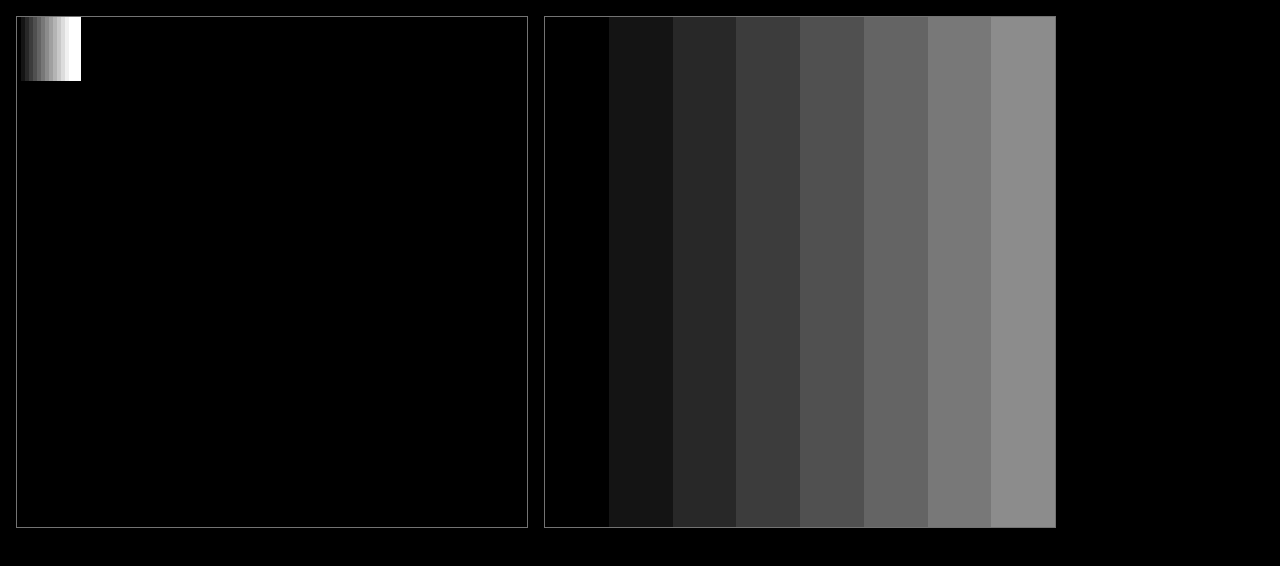
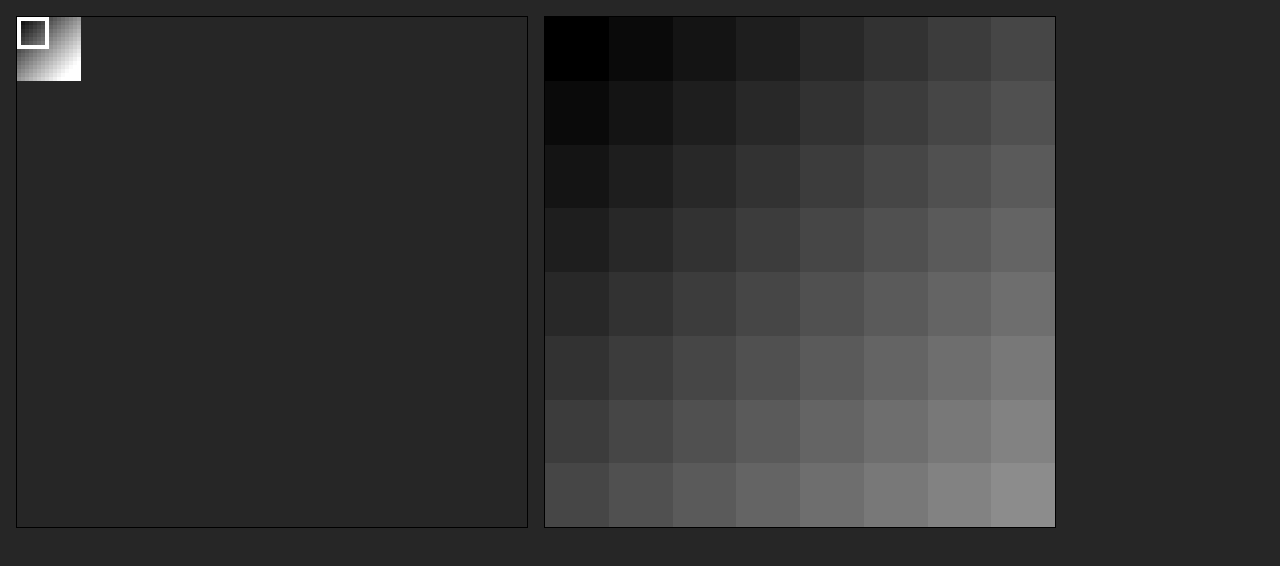
Before and after one commit to andreecy/svpix, a SvelteKit app: page / in a window 1280 px wide. Shown: the top 566 px of the page. Built offline with nearby package versions, Linux system fonts and the light colour scheme.

Commit message:
update canvas

```diff
--- a/src/app.html
+++ b/src/app.html
@@ -6,7 +6,7 @@
 		<meta name="viewport" content="width=device-width, initial-scale=1" />
 		%sveltekit.head%
 	</head>
-	<body data-sveltekit-preload-data="hover" class="bg-black">
+	<body data-sveltekit-preload-data="hover" class="bg-neutral-800">
 		<div style="display: contents">%sveltekit.body%</div>
 	</body>
 </html>
--- a/src/lib/canvas.ts
+++ b/src/lib/canvas.ts
@@ -54,4 +54,8 @@ export class Canvas {
 		this.imageData.data[index + 2] = color.b;
 		this.imageData.data[index + 3] = color.a;
 	}
+
+	getImageBitmap() {
+		return createImageBitmap(this.imageData);
+	}
 }
--- a/src/routes/+page.svelte
+++ b/src/routes/+page.svelte
@@ -4,28 +4,53 @@
 
 	const w = 128;
 	const h = 128;
+
+	let canvasOrigin: HTMLCanvasElement;
 	let canvasTiles: HTMLCanvasElement;
-	let canvas: HTMLCanvasElement;
+	let canvasPaint: HTMLCanvasElement;
 
-	onMount(() => {
-		let ctx = canvasTiles.getContext('2d');
-		if (!ctx) return;
-		ctx.imageSmoothingEnabled = false;
-		const c = new Canvas(w, h);
+	onMount(async () => {
+		const tiles = new Canvas(w, h);
 		for (let x = 0; x < w; x++) {
 			for (let y = 0; y < h; y++) {
 				// random color for 16x16
 				if (x < 16 && y < 16) {
-					c.setPixel(x, y, new Color(x * 20, x * 20, x * 20, 255));
+					tiles.setPixel(x, y, new Color(x * 10 + y * 10, x * 10 + y * 10, x * 10 + y * 10, 255));
 				}
 			}
 		}
-		ctx.putImageData(c.imageData, 0, 0);
 
-		let context = canvas.getContext('2d');
-		if (!context) return;
-		context.imageSmoothingEnabled = false;
-		context.drawImage(canvasTiles, 0, 0, w, h);
+		const tilesBitmap = await tiles.getImageBitmap();
+
+		const selectionRect = new Canvas(8, 8);
+		for (let x = 0; x < 8; x++) {
+			for (let y = 0; y < 8; y++) {
+				if (x === 0 || x === 7 || y === 0 || y === 7) {
+					selectionRect.setPixel(x, y, new Color(255, 255, 255, 255));
+				} else {
+					selectionRect.setPixel(x, y, new Color(0, 0, 0, 0));
+				}
+			}
+		}
+		const selectionRectBitmap = await selectionRect.getImageBitmap();
+
+		// origin canvas, represent the original image
+		let originCtx = canvasOrigin.getContext('2d');
+		if (!originCtx) return;
+		originCtx.drawImage(tilesBitmap, 0, 0);
+
+		// canvasTiles, represent the tiles
+		let tilesCtx = canvasTiles.getContext('2d');
+		if (!tilesCtx) return;
+		tilesCtx.imageSmoothingEnabled = false;
+		tilesCtx.drawImage(canvasOrigin, 0, 0, w, h);
+		tilesCtx.drawImage(selectionRectBitmap, 0, 0);
+
+		// canvasPaint, the current selected tile, painting canvas
+		let paintCtx = canvasPaint.getContext('2d');
+		if (!paintCtx) return;
+		paintCtx.imageSmoothingEnabled = false;
+		paintCtx.drawImage(canvasOrigin, 0, 0, w, h);
 	});
 </script>
 
@@ -34,16 +59,23 @@
 		<canvas
 			width={w}
 			height={h}
-			class="block border border-neutral-500"
+			class="hidden border border-black"
+			style="width: 128px; height: 128px;"
+			bind:this={canvasOrigin}
+		></canvas>
+		<canvas
+			width={w}
+			height={h}
+			class="border border-black"
 			style="width: 512px; height: 512px;"
 			bind:this={canvasTiles}
 		></canvas>
 		<canvas
 			width={8}
 			height={8}
-			class="block border border-neutral-500"
+			class="border border-black"
 			style="width: 512px; height: 512px;"
-			bind:this={canvas}
+			bind:this={canvasPaint}
 		></canvas>
 	</div>
 </div>
```
